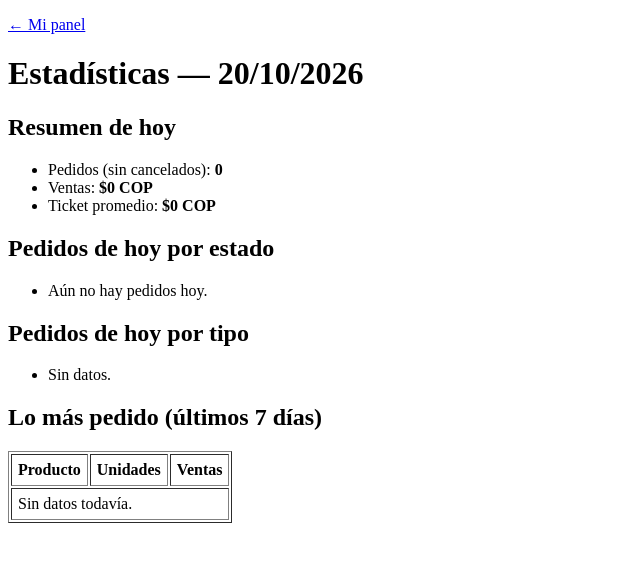
After one commit to juancho2610/san-simonpub, a Django app: page /administracion/estadisticas/ in a window 1280 px wide. The commit adds this page. Shown: the top 562 px of the page, without its empty margins (0-640 px from the left). Run offline with Django 5.2, Linux system fonts and the light colour scheme; a user stored in the database is signed in; data comes from the database, SQL or seed files in the repository; tables that the repository leaves empty hold one stand-in row (values such as "Sample post").

Commit message:
Panel de estadisticas del administrador

```diff
--- /dev/null
+++ b/pedidos/templates/pedidos/estadisticas.html
@@ -0,0 +1,51 @@
+<!DOCTYPE html>
+<html lang="es">
+<head>
+  <meta charset="UTF-8">
+  <meta name="viewport" content="width=device-width, initial-scale=1">
+  <title>Estadísticas - San Simón Pub</title>
+</head>
+<body>
+  <p><a href="{% url 'inicio' %}">&larr; Mi panel</a></p>
+  <h1>Estadísticas — {{ hoy|date:"d/m/Y" }}</h1>
+
+  <h2>Resumen de hoy</h2>
+  <ul>
+    <li>Pedidos (sin cancelados): <strong>{{ num_pedidos }}</strong></li>
+    <li>Ventas: <strong>${{ ventas_hoy|floatformat:0 }} COP</strong></li>
+    <li>Ticket promedio: <strong>${{ ticket_promedio|floatformat:0 }} COP</strong></li>
+  </ul>
+
+  <h2>Pedidos de hoy por estado</h2>
+  <ul>
+    {% for f in por_estado %}
+      <li>{{ f.estado }}: {{ f.n }}</li>
+    {% empty %}
+      <li>Aún no hay pedidos hoy.</li>
+    {% endfor %}
+  </ul>
+
+  <h2>Pedidos de hoy por tipo</h2>
+  <ul>
+    {% for f in por_tipo %}
+      <li>{{ f.tipo }}: {{ f.n }}</li>
+    {% empty %}
+      <li>Sin datos.</li>
+    {% endfor %}
+  </ul>
+
+  <h2>Lo más pedido (últimos 7 días)</h2>
+  <table border="1" cellpadding="6">
+    <tr><th>Producto</th><th>Unidades</th><th>Ventas</th></tr>
+    {% for p in top_productos %}
+      <tr>
+        <td>{{ p.nombre_producto }}</td>
+        <td>{{ p.unidades }}</td>
+        <td>${{ p.ventas|floatformat:0 }}</td>
+      </tr>
+    {% empty %}
+      <tr><td colspan="3">Sin datos todavía.</td></tr>
+    {% endfor %}
+  </table>
+</body>
+</html>
--- a/pedidos/urls.py
+++ b/pedidos/urls.py
@@ -14,4 +14,5 @@ urlpatterns = [
     path('pedidos/<int:pk>/', views.detalle_pedido, name='detalle_pedido'),
     path('personal/pedidos/', views.tablero, name='tablero_pedidos'),
     path('personal/pedidos/<int:pk>/estado/', views.cambiar_estado, name='cambiar_estado'),
+    path('administracion/estadisticas/', views.estadisticas, name='estadisticas'),
 ]
--- a/pedidos/views.py
+++ b/pedidos/views.py
@@ -4,7 +4,10 @@ from django.shortcuts import get_object_or_404, redirect, render
 from django.views.decorators.http import require_POST
 from django.contrib.auth.decorators import login_required
 from django.db import transaction
+from django.db.models import Count, DecimalField, ExpressionWrapper, F, Sum
+from django.utils import timezone
 
+from datetime import datetime, time, timedelta
 
 from usuarios.models import Rol
 from usuarios.views import rol_requerido
@@ -133,3 +136,56 @@ def cambiar_estado(request, pk):
             messages.error(
                 request, 'Ese cambio no es posible (quizá un compañero ya lo hizo).')
     return redirect('tablero_pedidos')
+
+
+@rol_requerido(Rol.ADMIN)
+def estadisticas(request):
+    # Rangos de fecha explícitos: funcionan bien con MySQL y la zona horaria.
+    hoy = timezone.localdate()
+    inicio_hoy = timezone.make_aware(datetime.combine(hoy, time.min))
+    fin_hoy = inicio_hoy + timedelta(days=1)
+    inicio_semana = inicio_hoy - timedelta(days=6)  # hoy + 6 días anteriores
+
+    valor_linea = ExpressionWrapper(
+        F('precio_unitario') * F('cantidad'),
+        output_field=DecimalField(max_digits=14, decimal_places=2))
+
+    cancelado = Pedido.Estado.CANCELADO
+    pedidos_hoy = Pedido.objects.filter(creado__gte=inicio_hoy, creado__lt=fin_hoy)
+
+    lineas_hoy = DetallePedido.objects.filter(
+        pedido__creado__gte=inicio_hoy, pedido__creado__lt=fin_hoy
+    ).exclude(pedido__estado=cancelado)
+
+    ventas_hoy = lineas_hoy.aggregate(t=Sum(valor_linea))['t'] or 0
+    num_validos = pedidos_hoy.exclude(estado=cancelado).count()
+
+    por_estado = [
+        {'estado': Pedido.Estado(f['estado']).label, 'n': f['n']}
+        for f in pedidos_hoy.values('estado').annotate(n=Count('id')).order_by('estado')
+    ]
+    por_tipo = [
+        {'tipo': Pedido.Tipo(f['tipo']).label, 'n': f['n']}
+        for f in pedidos_hoy.exclude(estado=cancelado)
+        .values('tipo').annotate(n=Count('id')).order_by('tipo')
+    ]
+
+    top_productos = (
+        DetallePedido.objects
+        .filter(pedido__creado__gte=inicio_semana, pedido__creado__lt=fin_hoy)
+        .exclude(pedido__estado=cancelado)
+        .values('nombre_producto')
+        .annotate(unidades=Sum('cantidad'), ventas=Sum(valor_linea))
+        .order_by('-unidades', 'nombre_producto')[:10]
+    )
+
+    contexto = {
+        'hoy': hoy,
+        'num_pedidos': num_validos,
+        'ventas_hoy': ventas_hoy,
+        'ticket_promedio': (ventas_hoy / num_validos) if num_validos else 0,
+        'por_estado': por_estado,
+        'por_tipo': por_tipo,
+        'top_productos': top_productos,
+    }
+    return render(request, 'pedidos/estadisticas.html', contexto)
--- a/usuarios/templates/usuarios/panel.html
+++ b/usuarios/templates/usuarios/panel.html
@@ -16,6 +16,10 @@
      {% if user.rol.codigo == 'ADMIN' or user.rol.codigo == 'SERVICIO' or user.rol.codigo == 'COCINA_BAR' %}
         <p><a href="{% url 'tablero_pedidos' %}">Ver pedidos</a></p>
      {% endif %}
+
+     {% if user.rol.codigo == 'ADMIN' %}
+        <p><a href="{% url 'estadisticas' %}">Ver estadísticas</a></p>
+     {% endif %}
   <form method="post" action="{% url 'logout' %}">
     {% csrf_token %}
     <button type="submit">Cerrar sesión</button>
```
